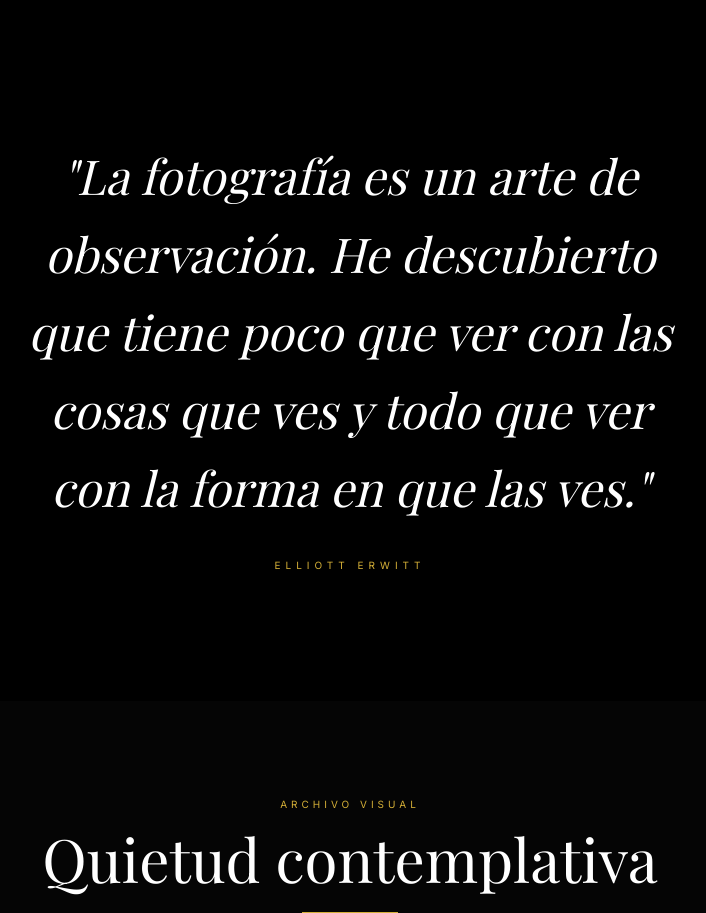
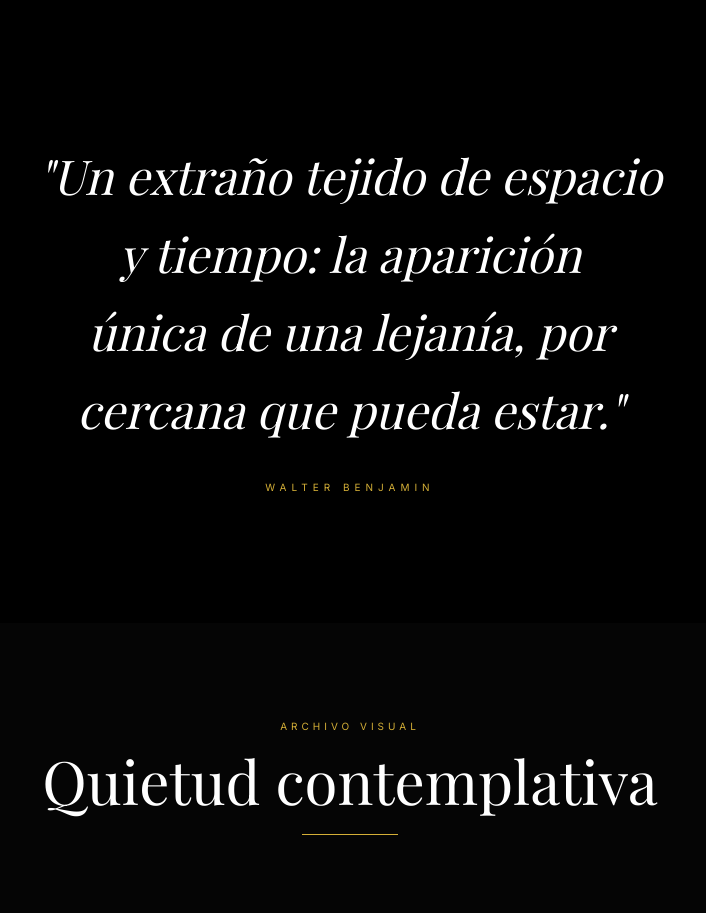
Before and after one commit to carlos-gonzalez-saavedra-fotos/blog-fotografia-viajes, a React (Vite) app: page / in a window 1280 px wide. Shown: the part 2420-3333 px from the top of the page, without its empty margins (290-996 px from the left). Built offline with nearby package versions, Linux system fonts and the light colour scheme; grey boxes are pictures that could not be loaded; a web font is replaced by a local one.

Commit message:
feat: Update home page quote
Replaces the existing quote on the home page with a new one from Walter Benjamin, aiming to better reflect the blog's theme of observation and perception in photography and travel.

```diff
--- a/src/pages/Home.tsx
+++ b/src/pages/Home.tsx
@@ -53,9 +53,9 @@ export const Home = () => {
               className="max-w-3xl"
             >
               <h2 className="font-serif text-3xl md:text-5xl italic leading-relaxed text-balance">
-                "La fotografía es un arte de observación. He descubierto que tiene poco que ver con las cosas que ves y todo que ver con la forma en que las ves."
+                "Un extraño tejido de espacio y tiempo: la aparición única de una lejanía, por cercana que pueda estar."
               </h2>
-              <p className="mt-8 text-[10px] uppercase tracking-[0.5em] text-gold">Elliott Erwitt</p>
+              <p className="mt-8 text-[10px] uppercase tracking-[0.5em] text-gold">Walter Benjamin</p>
             </motion.div>
           </section>
 
```
